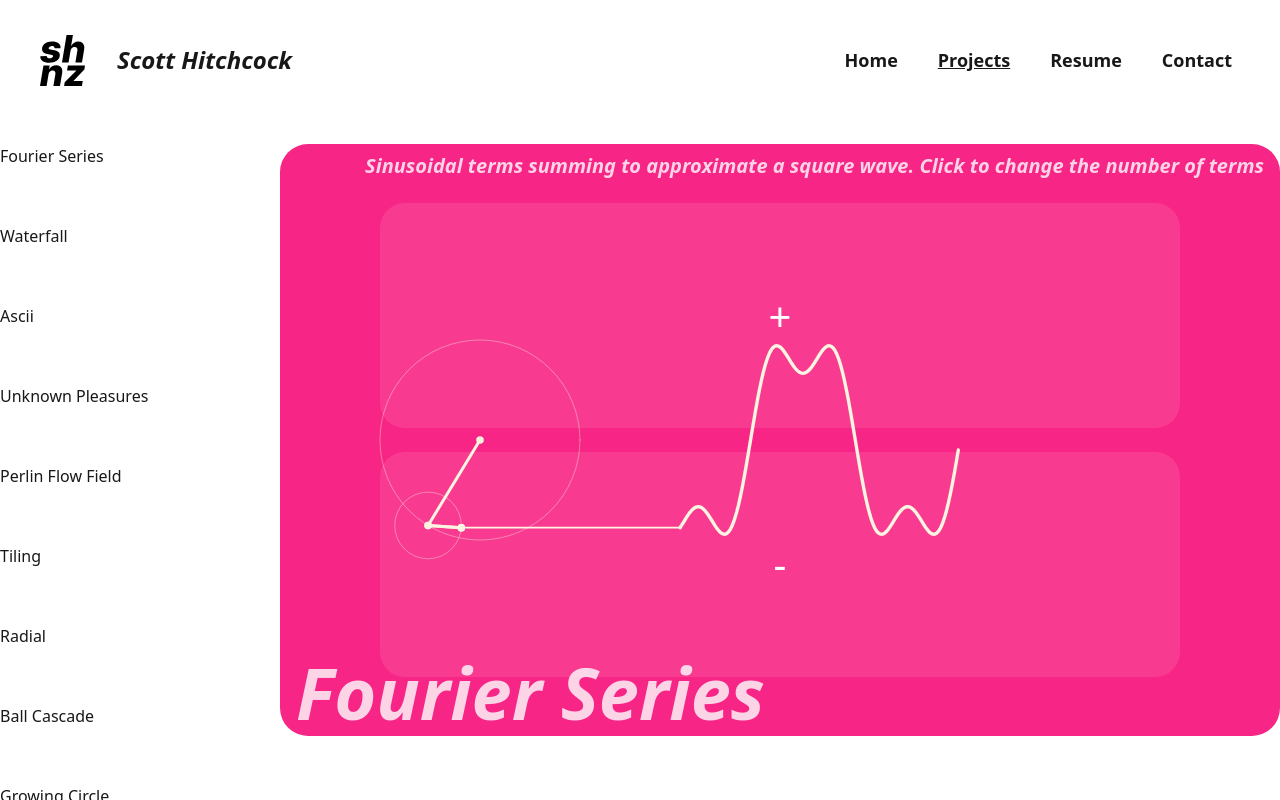
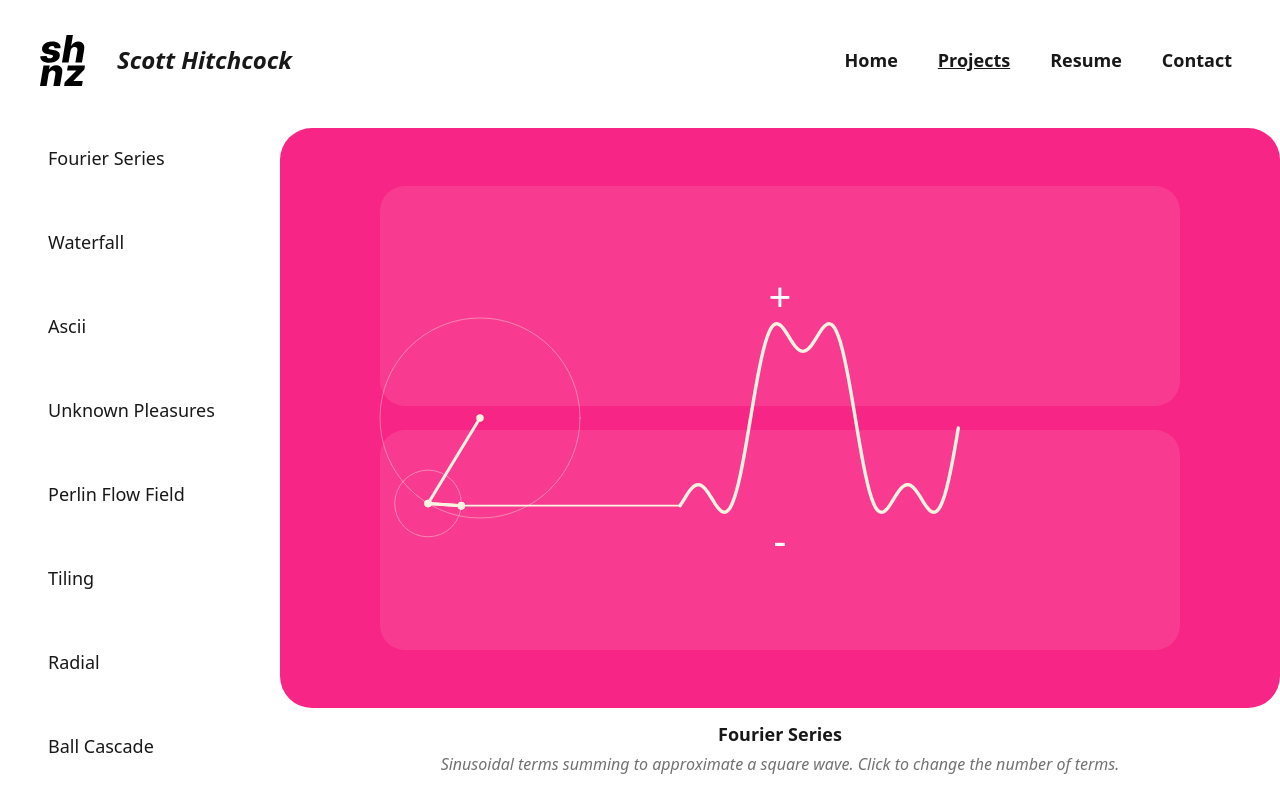
Before and after one commit to scotthitch/s-hitchcock-website, a Nuxt app: page /projects in a window 1280 px wide. Both pictures are taken after a click on the button "Fourier Series". Built offline with nearby package versions, Linux system fonts and the light colour scheme.

Commit message:
feat: update formatting

```diff
--- a/components/P5Project.vue
+++ b/components/P5Project.vue
@@ -6,13 +6,21 @@ const props = defineProps<P5ProjectProps>()
 </script>
 
 <template>
-    <div class="verticalPan relative h-full">
-        <div class="h-full">
-            <div class="h-full rounded-[28px]">
-                <P5Canvas :scriptID="props.scriptID" :scriptWrapper="props.scriptWrapper" />
-            </div>
+    <div class="relative h-full flex flex-col gap-1">
+        <!-- <div class="h-full"> -->
+        <div class="basis-[90%] rounded-[32px]">
+            <P5Canvas :scriptID="props.scriptID" :scriptWrapper="props.scriptWrapper" />
+        </div>
+        <p class="text-center mt-2">
+            <!-- <span class="font-bold text-col-dark">{{ $props.title }}</span> -->
+            <span class="font-bold text-lg text-col-darl">{{ props.title }}</span>
+        </p>
+        <p class="text-center">
+            <!-- <span class="font-bold text-col-dark">{{ $props.title }}</span> -->
+            <span class="font-medium text-col-mid italic">{{ props.description }}.</span>
+        </p>
 
-            <div class="absolute bottom-2 left-4 slide-from-left-40">
+        <!-- <div class="absolute bottom-2 left-4 slide-from-left-40">
                 <p class="text-5xl sm:text-6xl md:text-7xl font-bold italic text-white opacity-80">
                     {{ props.title }}
                 </p>
@@ -22,8 +30,8 @@ const props = defineProps<P5ProjectProps>()
                 <p class="text-base sm:text-lg lg:text-xl font-bold italic text-white opacity-80">
                     {{ props.description }}
                 </p>
-            </div>
-        </div>
+            </div> -->
+        <!-- </div> -->
     </div>
 </template>
 
--- a/pages/projects.vue
+++ b/pages/projects.vue
@@ -28,12 +28,9 @@ onUnmounted(() => {
 <template>
     <div class="container mx-auto h-full">
         <div class="pt-2 flex flex-row text-col-dark h-full gap-6">
-            <div class="basis-1/5">
-                <ul class="flex flex-col gap-14 h-full py-4 overflow-scroll">
-                    <li
-                        v-for="(project, i) in projects"
-                        class="hover:text-lg text-left font-medium"
-                    >
+            <div class="basis-1/5 pl-12">
+                <ul class="flex flex-col gap-14 h-full py-4 text-lg overflow-scroll">
+                    <li v-for="(project, i) in projects" class="text-left font-medium">
                         <button @mouseenter="selectedProject = project">
                             {{ project.title }}
                         </button>
@@ -41,10 +38,9 @@ onUnmounted(() => {
                 </ul>
             </div>
             <div class="grow h-full content-center">
-                <div class="h-[80svh] pb-12">
+                <div class="h-full pb-6">
                     <P5Project
                         v-if="selectedProject !== null"
-                        class="rounded-lg"
                         :key="p5ProjectKey"
                         :title="selectedProject.title"
                         :scriptID="selectedProject.scriptID"
```
